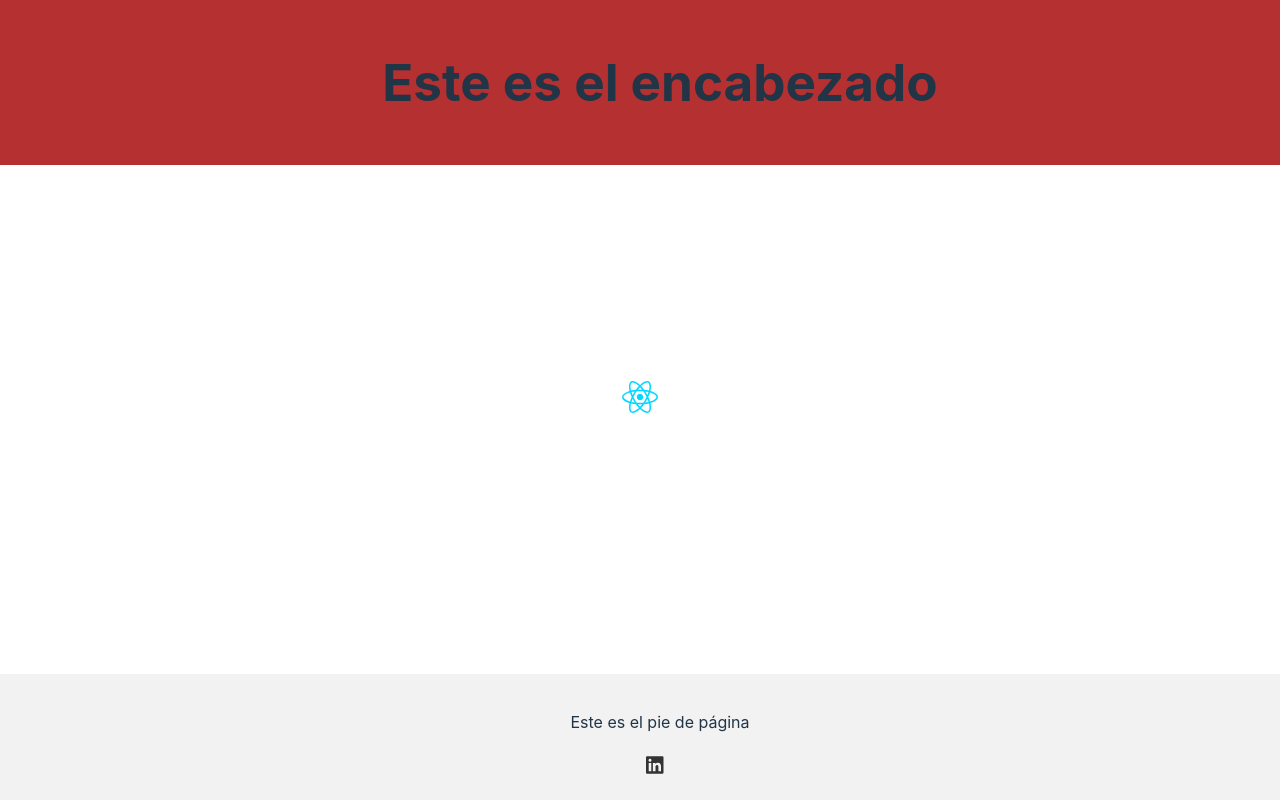
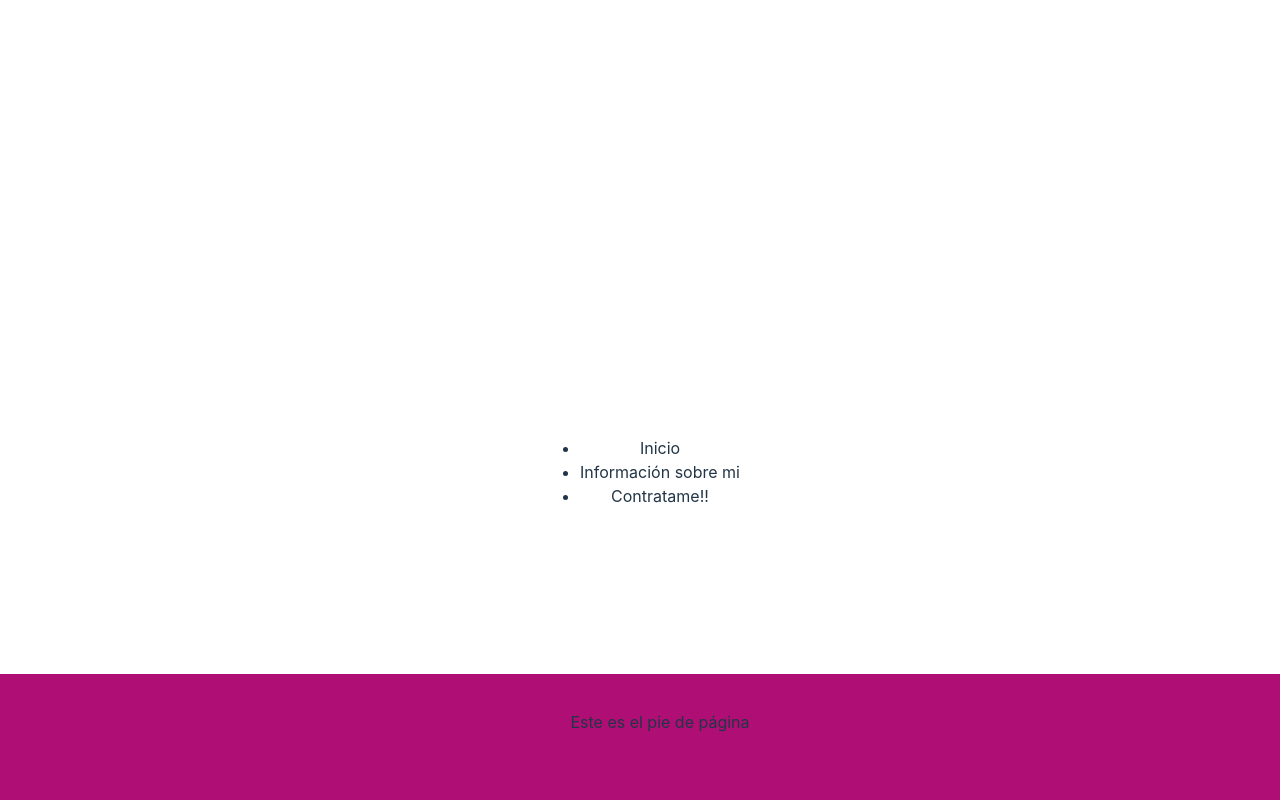
Before and after one commit to xWOLF247/Portafolio, a React (Vite) app: page / in a window 1280 px wide. Built offline with nearby package versions, Linux system fonts and the light colour scheme.

Commit message:
Cambios en el formato de la página parte 1

```diff
--- a/src/App.tsx
+++ b/src/App.tsx
@@ -5,17 +5,13 @@ import './App.css'
 import Header from '../src/root/components/Header/Header.tsx';
 import Footer from './root/components/Footer/Footer.tsx';
 
-function App() {
-  const [count, setCount] = useState(0)
+function App () {
 
   return (
     <>
       <div>
       <Header />
-      {
-         <img src={reactLogo} className="App-logo" alt="logo" />
-      }
-      <Footer/>
+      <Footer></Footer>
     </div>
 
     </>
--- a/src/root/components/Footer/Footer.css
+++ b/src/root/components/Footer/Footer.css
@@ -1,5 +1,5 @@
 .footer-container {
-  background-color: #f2f2f2;
+  background-color: #af0e74;
   padding: 20px;
   position: fixed;
   left: 0;
--- a/src/root/components/Footer/Footer.tsx
+++ b/src/root/components/Footer/Footer.tsx
@@ -1,6 +1,6 @@
 import React from 'react';
-import { FontAwesomeIcon } from '@fortawesome/react-fontawesome';
-import { faLinkedin } from '@fortawesome/free-brands-svg-icons';
+/*import { FontAwesomeIcon } from '@fortawesome/react-fontawesome';
+import { faLinkedin } from '@fortawesome/free-brands-svg-icons';*/
 import './Footer.css';
 
 const Footer = () => {
@@ -10,7 +10,7 @@ const Footer = () => {
 
       <div className="social-icons">
         <a href="https://www.linkedin.com/in/jarol-salazar-a92589276/" target="_blank" rel="noopener noreferrer">
-          <FontAwesomeIcon icon={faLinkedin} />
+          {/*<FontAwesomeIcon icon={faLinkedin} />*/}
         </a>
       </div>
     </footer>
--- a/src/root/components/Header/Header.tsx
+++ b/src/root/components/Header/Header.tsx
@@ -1,12 +1,19 @@
 import Reacth from 'react';
 import './Header.css';
 
-const Header = () => {
+function Header() {
   return (
-    <header className="header-container">
-      <h1 className="header-title">Este es el encabezado</h1>
-    </header>
-  );
-};
+      <header id='navbar'>
+       <div className='Classnavbar' id='Classnavbar'>
+           <div className='logo'><img src='' alt="" id='Logo' /></div>
+           <ul className='links'>
+               <li><a href="#"></a>Inicio</li>
+               <li><a href="#"></a>Información sobre mi</li>
+               <li><a href="#"></a>Contratame!!</li>
+           </ul>
+       </div>
+      </header>
+     );
+}
 
 export default Header;
```
